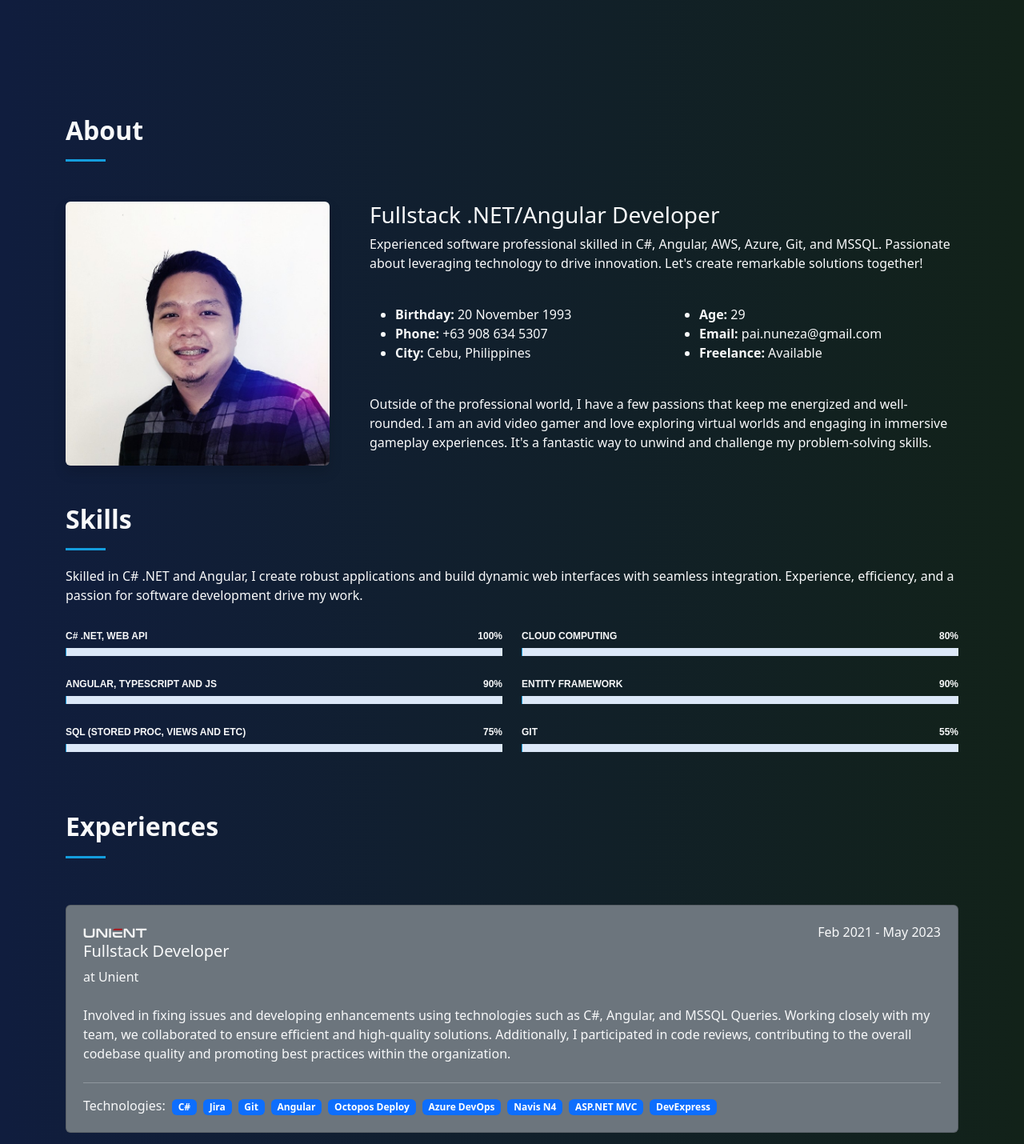
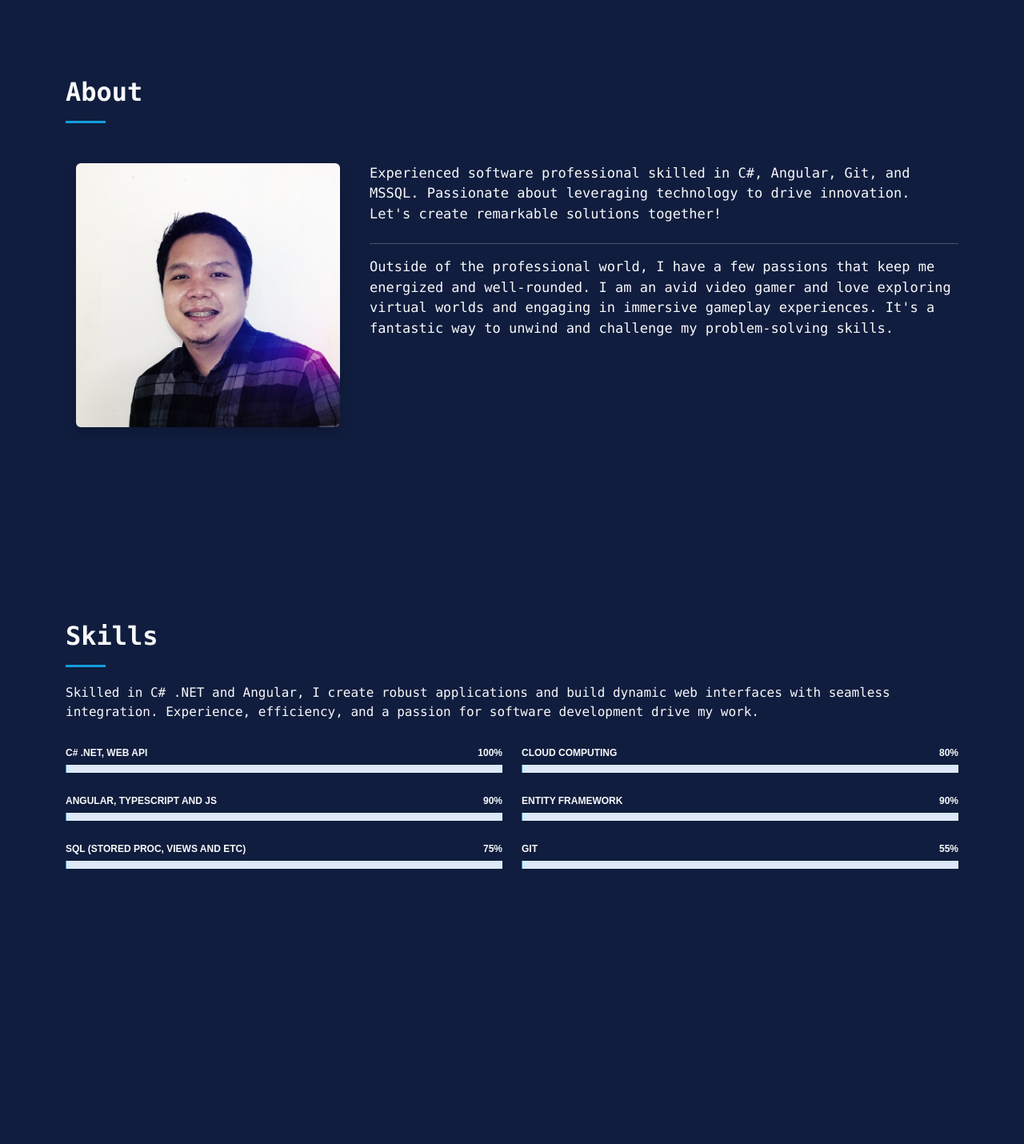
Before and after one commit to pai-nuneza/MasterPortfolio, an Angular app: page / in a window 1280 px wide. Shown: the part 768-2198 px from the top of the page at 80% size. Built offline with nearby package versions, Linux system fonts and the light colour scheme; what ngx-typed-js would draw is missing.

Commit message:
Update UI

```diff
--- a/src/app/app.component.html
+++ b/src/app/app.component.html
@@ -1,4 +1,4 @@
-<div class="container-fluid" *ngIf="showContent" [ngClass]="{'show': showContent}"  id="particles-js">
+<div *ngIf="showContent" id="particles-js">
   <nav class="navbar navbar-expand-lg navbar-dark">
     <div class="container">
       <a class="navbar-brand logo" href="#">Portfolio</a>
@@ -40,4 +40,3 @@
   <app-experience></app-experience>
   <app-contact-me></app-contact-me>
 </div>
-<app-loader *ngIf="!showContent"></app-loader>
--- a/src/app/resume/about-me/about-me.component.html
+++ b/src/app/resume/about-me/about-me.component.html
@@ -1,4 +1,4 @@
-<section id="about" class="about my-5">
+<section id="about" class="about page-75">
   <div class="container">
 
     <div class="section-title">
@@ -6,37 +6,21 @@
     </div>
 
     <div class="row">
-      <div class="col-lg-4" data-aos="fade-right" data-aos-delay="200">
-        <div class="d-flex">
-          <img src="assets/painuneza.jpg" class="img-fluid shadow rounded myimage" alt="">
+      <div class="col-lg-4">
+        <div class="d-flex justify-content-lg-start"> <!-- Added justify-content-lg-start and justify-content-center classes -->
+          <img src="assets/painuneza.jpg" class="img-fluid shadow rounded myimage mx-auto" alt=""> <!-- Added mx-auto class -->
         </div>
       </div>
-      <div class="col-lg-8 pt-4 pt-lg-0 content" data-aos="fade-left" data-aos-delay="200">
-        <h3>Fullstack .NET/Angular Developer</h3>
-        <p>
+      <div class="col-lg-8 pt-4 pt-lg-0 content" style="font-size:17px;">
+        <p class="mb-4">
           {{shortAboutMe}}
         </p>
-        <div class="row py-4">
-          <div class="col-lg-6">
-            <ul>
-              <li><i class="bi bi-chevron-right"></i> <strong>Birthday:</strong> <span> 20 November 1993</span></li>
-              <li><i class="bi bi-chevron-right"></i> <strong>Phone:</strong> <span> +63 908 634 5307</span></li>
-              <li><i class="bi bi-chevron-right"></i> <strong>City:</strong> <span> Cebu, Philippines</span></li>
-            </ul>
-          </div>
-          <div class="col-lg-6">
-            <ul>
-              <li><i class="bi bi-chevron-right"></i> <strong>Age:</strong> <span> 29</span></li>
-              <li><i class="bi bi-chevron-right"></i> <strong>Email:</strong> <span> pai.nuneza@gmail.com</span></li>
-              <li><i class="bi bi-chevron-right"></i> <strong>Freelance:</strong> <span> Available</span></li>
-            </ul>
-          </div>
-        </div>
+        <hr>
         <p>
           {{outsideProfessionalWorld}}
         </p>
+
       </div>
     </div>
-
   </div>
-</section><!-- End About Section -->
+</section>
--- a/src/app/resume/about-me/about-me.component.ts
+++ b/src/app/resume/about-me/about-me.component.ts
@@ -6,7 +6,7 @@ import { Component } from '@angular/core';
   styleUrls: ['./about-me.component.css'],
 })
 export class AboutMeComponent {
-  shortAboutMe = "Experienced software professional skilled in C#, Angular, AWS, Azure, Git, and MSSQL. Passionate about leveraging technology to drive innovation. Let's create remarkable solutions together!"
+  shortAboutMe = "Experienced software professional skilled in C#, Angular, Git, and MSSQL. Passionate about leveraging technology to drive innovation. Let's create remarkable solutions together!"
   aboutMe =
     "I'm Pai, a software professional with 8 years of experience. My expertise lies in C# and Angular technologies, where I excel in creating robust and efficient software solutions. I also have hands-on experience with AWS, Azure, Git, and MSSQL, which allows me to tackle complex challenges effectively. I'm constantly staying updated with the latest advancements in the industry, as I believe in leveraging technology to drive innovation and solve real-world problems. If you're seeking a dedicated and knowledgeable software professional who can bring your ideas to life, I'm here to help. Let's collaborate and create remarkable solutions together!";
   coreExpertise =
--- a/src/app/resume/experience/experience.component.html
+++ b/src/app/resume/experience/experience.component.html
@@ -1,13 +1,12 @@
-<section id="experience" class="full-page my-5">
+<section id="experience" class="page-75 my-5">
   <div class="container">
     <div class="section-title">
       <h2>Experiences</h2>
     </div>
 
 
-    <div class="row" *ngFor="let a of experiences; let i = index" data-aos="flip-up" data-aos-delay="200">
-      <!-- timeline item 1 event content -->
-      <div class="col py-2">
+    <div class="row" *ngFor="let a of experiences; let i = index">
+      <div class="col my-3">
         <div class="card bg-secondary">
           <div class="card-body">
             <div class="float-end">{{a.date}}</div>
@@ -23,6 +22,5 @@
         </div>
       </div>
     </div>
-    <!--/row-->
   </div>
 </section>
--- a/src/app/resume/home/home.component.html
+++ b/src/app/resume/home/home.component.html
@@ -32,19 +32,11 @@
             ><i class="bx bxl-github text-light"></i
           ></a>
         </div>
-        <a href="#" class="btn btn-outline-info mt-3 mb-2">Download CV</a>
+        <a href="assets/resume.pdf" target="_blank" class="btn btn-outline-info my-3">Download CV</a>
       </div>
       <div class="col-md-6 d-flex justify-content-center align-items-center">
         <div class="home-img">
-          <!-- <img
-            src="https://www.nylabone.com/-/media/project/oneweb/nylabone/images/dog101/activities-fun/10-great-small-dog-breeds/maltese-portrait.jpg"
-            jsaction="VQAsE"
-            class="r48jcc pT0Scc iPVvYb"
-            style="max-width: 100%; height: auto; margin: 0px"
-            alt="Top 10 Best Small Dog Breeds | Nylabone"
-            jsname="kn3ccd"
-            aria-hidden="false"
-          /> -->
+
         </div>
       </div>
     </div>
--- a/src/app/resume/home/home.component.ts
+++ b/src/app/resume/home/home.component.ts
@@ -1,4 +1,4 @@
-import { Component } from '@angular/core';
+import { Component, ElementRef, ViewChild } from '@angular/core';
 
 @Component({
   selector: 'app-home',
@@ -16,4 +16,23 @@ export class HomeComponent {
     'IIS Deployments',
     'Web Design',
   ];
+
+  openPDF(){
+    fetch('/assets/resume.pdf')
+    .then(response => response.blob())
+    .then(blob => {
+      const fileReader = new FileReader();
+      fileReader.onloadend = () => {
+        console.log('fileReader', fileReader)
+        const newTab = window.open();
+        if (newTab) {
+          newTab.document.write('<iframe src="' + fileReader.result + '" width="100%" height="500px"></iframe>');
+        } else {
+          alert('Pop-up blocked. Please allow pop-ups and try again.');
+        }
+      };
+      fileReader.readAsDataURL(blob);
+    });
+  }
+
 }
--- a/src/app/resume/skills/skills.component.html
+++ b/src/app/resume/skills/skills.component.html
@@ -1,65 +1,101 @@
- <!-- ======= Skills Section ======= -->
- <section id="skills" class="skills section-bg my-5">
+<!-- ======= Skills Section ======= -->
+<section id="skills" class="skills section-bg page-75">
   <div class="container">
-
     <div class="section-title">
       <h2>Skills</h2>
-      <p>Skilled in C# .NET and Angular, I create robust applications and build dynamic web interfaces with seamless integration. Experience, efficiency, and a passion for software development drive my work.</p>
+      <p>
+        Skilled in C# .NET and Angular, I create robust applications and build
+        dynamic web interfaces with seamless integration. Experience,
+        efficiency, and a passion for software development drive my work.
+      </p>
     </div>
 
     <div class="row skills-content">
-
-      <div class="col-lg-6" data-aos="fade-up">
-
+      <div class="col-lg-6">
         <div class="progress">
           <span class="skill">C# .NET, WEB API<i class="val">100%</i></span>
           <div class="progress-bar-wrap">
-            <div class="progress-bar" role="progressbar" aria-valuenow="100" aria-valuemin="0" aria-valuemax="100"></div>
+            <div
+              class="progress-bar"
+              role="progressbar"
+              aria-valuenow="100"
+              aria-valuemin="0"
+              aria-valuemax="100"
+            ></div>
           </div>
         </div>
 
         <div class="progress">
-          <span class="skill">Angular, Typescript and js  <i class="val">90%</i></span>
+          <span class="skill"
+            >Angular, Typescript and js <i class="val">90%</i></span
+          >
           <div class="progress-bar-wrap">
-            <div class="progress-bar" role="progressbar" aria-valuenow="90" aria-valuemin="0" aria-valuemax="100"></div>
+            <div
+              class="progress-bar"
+              role="progressbar"
+              aria-valuenow="90"
+              aria-valuemin="0"
+              aria-valuemax="100"
+            ></div>
           </div>
         </div>
 
         <div class="progress">
-          <span class="skill">SQL (Stored Proc, Views and etc) <i class="val">75%</i></span>
+          <span class="skill"
+            >SQL (Stored Proc, Views and etc) <i class="val">75%</i></span
+          >
           <div class="progress-bar-wrap">
-            <div class="progress-bar" role="progressbar" aria-valuenow="75" aria-valuemin="0" aria-valuemax="100"></div>
+            <div
+              class="progress-bar"
+              role="progressbar"
+              aria-valuenow="75"
+              aria-valuemin="0"
+              aria-valuemax="100"
+            ></div>
           </div>
         </div>
-
       </div>
 
-      <div class="col-lg-6" data-aos="fade-up" data-aos-delay="100">
-
+      <div class="col-lg-6">
         <div class="progress">
           <span class="skill">Cloud Computing<i class="val">80%</i></span>
           <div class="progress-bar-wrap">
-            <div class="progress-bar" role="progressbar" aria-valuenow="80" aria-valuemin="0" aria-valuemax="100"></div>
+            <div
+              class="progress-bar"
+              role="progressbar"
+              aria-valuenow="80"
+              aria-valuemin="0"
+              aria-valuemax="100"
+            ></div>
           </div>
         </div>
 
         <div class="progress">
-          <span class="skill">Entity Framework  <i class="val">90%</i></span>
+          <span class="skill">Entity Framework <i class="val">90%</i></span>
           <div class="progress-bar-wrap">
-            <div class="progress-bar" role="progressbar" aria-valuenow="90" aria-valuemin="0" aria-valuemax="100"></div>
+            <div
+              class="progress-bar"
+              role="progressbar"
+              aria-valuenow="90"
+              aria-valuemin="0"
+              aria-valuemax="100"
+            ></div>
           </div>
         </div>
 
         <div class="progress">
           <span class="skill">Git <i class="val">55%</i></span>
           <div class="progress-bar-wrap">
-            <div class="progress-bar" role="progressbar" aria-valuenow="55" aria-valuemin="0" aria-valuemax="100"></div>
+            <div
+              class="progress-bar"
+              role="progressbar"
+              aria-valuenow="55"
+              aria-valuemin="0"
+              aria-valuemax="100"
+            ></div>
           </div>
         </div>
-
       </div>
-
     </div>
-
   </div>
 </section>
--- a/src/index.html
+++ b/src/index.html
@@ -16,9 +16,13 @@
       .full-page {
         min-height: 100vh;
       }
+      .page-75 {
+        min-height: 85vh;
+      }
       .allbackground {
         background-color: rgb(16 29 62);
-        background-image: linear-gradient(to right, rgb(16, 29, 62), #122219)
+        /* background-image: linear-gradient(to right, rgb(16, 29, 62), #122219); */
+        font-family: 'consolas'
       }
       .particles-js-canvas-el {
           position: fixed;
```
Also changed, not shown: 1 other file (tests, documents, lock files or other folders).
